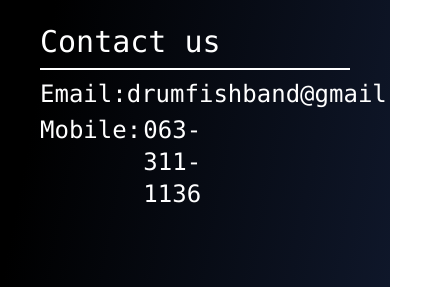
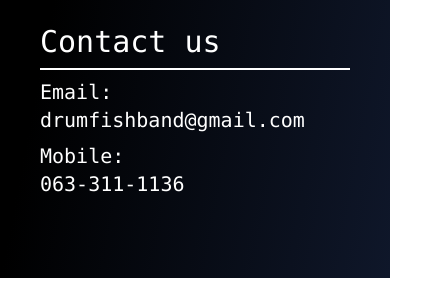
Before and after one commit to ZXY101/drum-fish, a Next.js app: page / in a window 390 px wide. Shown: the part 1756-2043 px from the top of the page, 445 px wide, since content can reach past the window. Built offline with nearby package versions, Linux system fonts and the light colour scheme.

Commit message:
fix responsiveness

```diff
--- a/components/ContactUs.tsx
+++ b/components/ContactUs.tsx
@@ -3,12 +3,12 @@ export default function ContactUs() {
     <div className="text-white px-10 font-mono">
       <h1 className="text-3xl ">Contact us</h1>
       <div className="border-b-2 border-white p-1"></div>
-      <ul className="text-2xl pt-2 pb-20 flex-col gap-1 flex w-2/3">
-        <li className="flex">
+      <ul className="sm:text-2xl text-xl pt-2 pb-20 flex-col gap-2 flex sm:w-2/3">
+        <li className="sm:flex">
           <h2 className="flex-1">Email:</h2>
           <h2 className="flex-1">drumfishband@gmail.com</h2>
         </li>
-        <li className="flex">
+        <li className="sm:flex">
           <h2 className="flex-1">Mobile:</h2>
           <h2 className="flex-1">063-311-1136</h2>
         </li>
```
